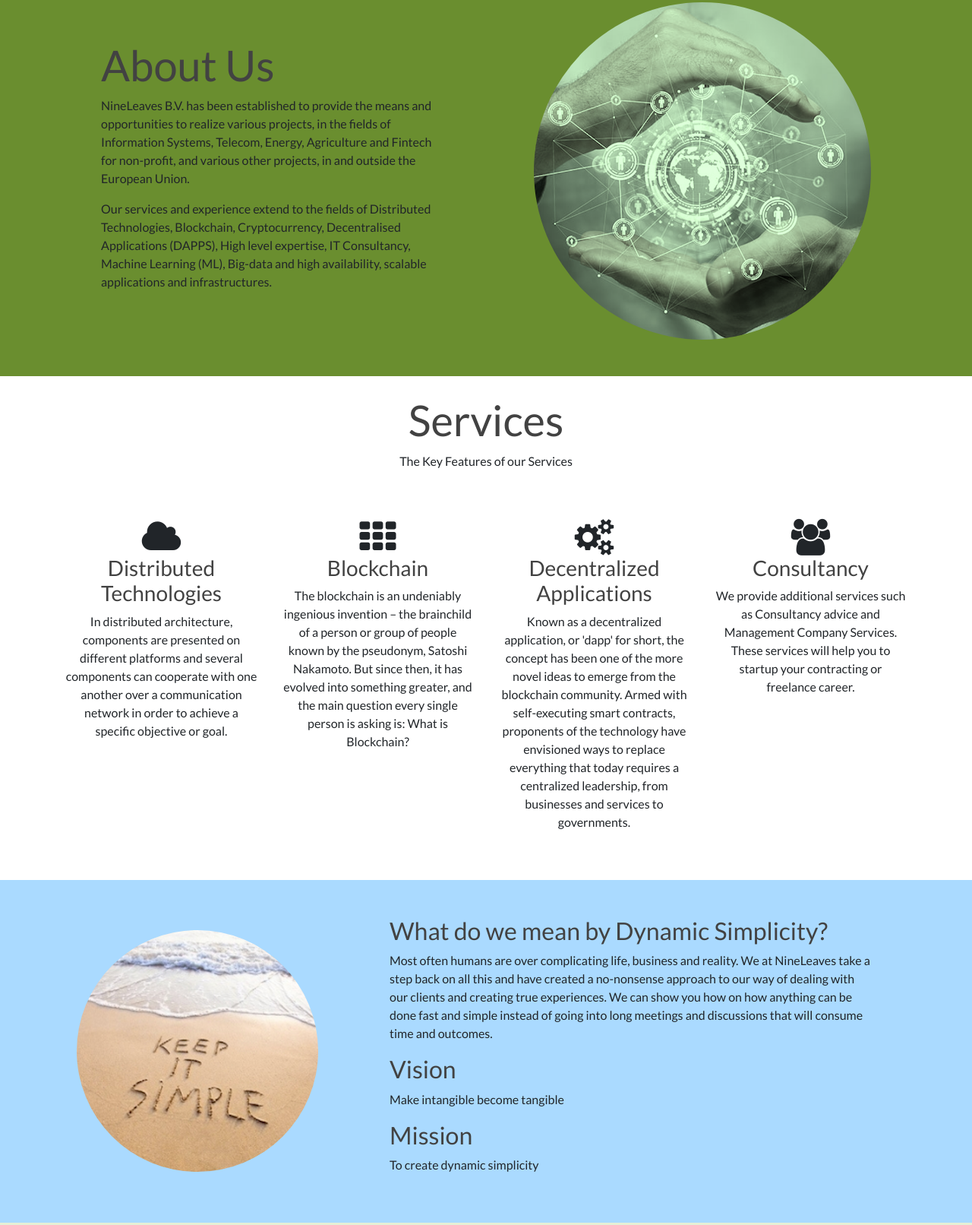
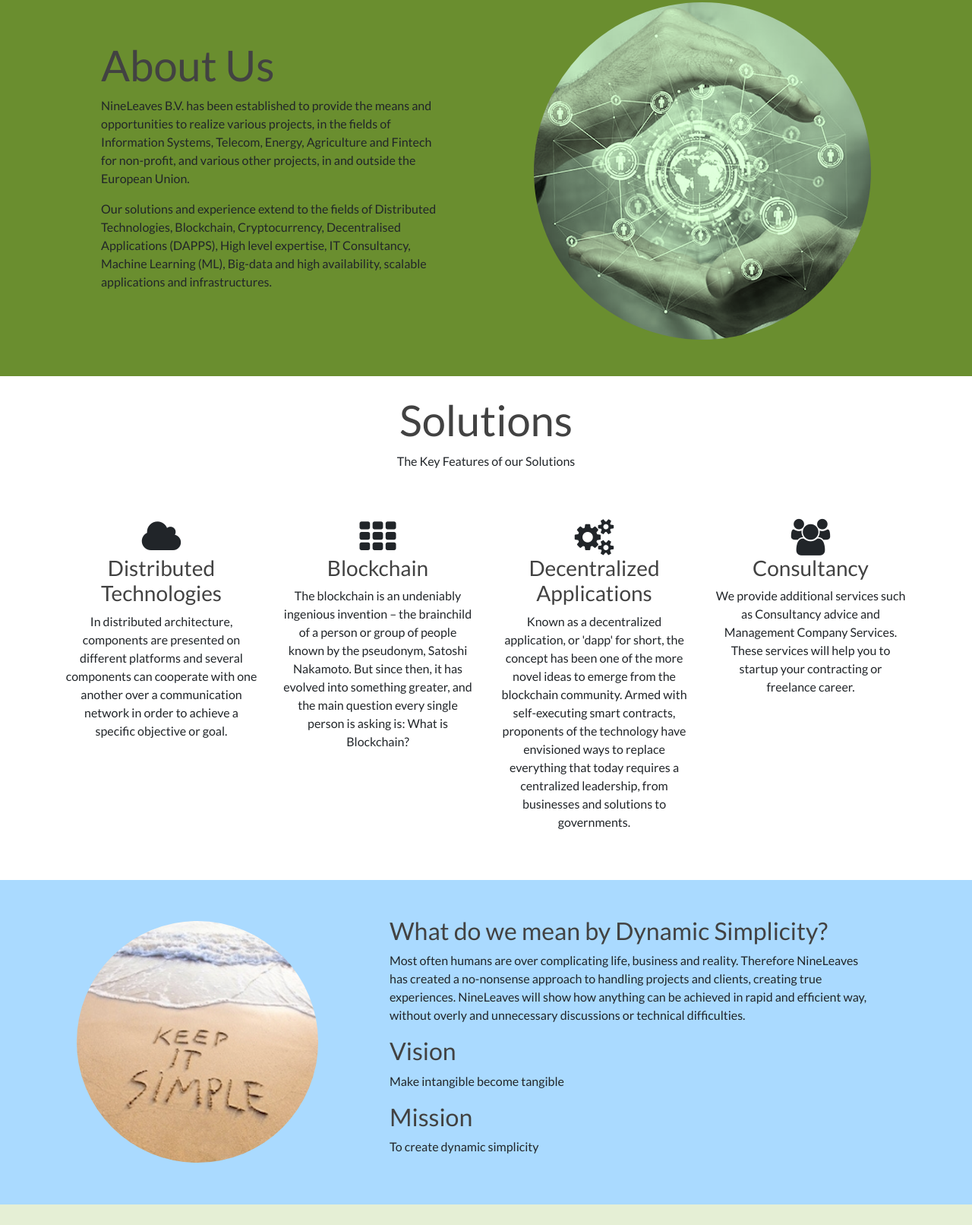
Before and after one commit to 4dcode/nineleaves.io-website, a plain HTML site: page index.html in a window 1280 px wide. Shown: the part 636-2248 px from the top of the page at 76% size. Drawn offline with Linux system fonts and the light colour scheme; files whose address does not match are found by name.

Commit message:
Final Draft

```diff
--- a/index.html
+++ b/index.html
@@ -51,7 +51,7 @@
               <a class="nav-link page-header__nav-link" href="#about" >About</a>
             </li>
             <li class="nav-item">
-              <a class="nav-link page-header__nav-link" href="#services" >Services</a>
+              <a class="nav-link page-header__nav-link" href="#solutions" >Solutions</a>
             </li>
             <li class="nav-item">
               <a class="nav-link page-header__nav-link" href="#contact" >Contact</a>
@@ -92,7 +92,7 @@
               <h2 class="display-4">About Us</h2>
               <p>NineLeaves B.V. has been established to provide the means and opportunities to realize various projects,
 in the fields of Information Systems, Telecom, Energy, Agriculture and Fintech for non-profit, and various other projects, in and outside the European Union.</p>
-<p>Our services and experience extend to the fields of Distributed Technologies, Blockchain, Cryptocurrency, Decentralised Applications (DAPPS), High level expertise, IT Consultancy, Machine Learning (ML), Big-data and high availability, scalable applications and infrastructures.</p>
+<p>Our solutions and experience extend to the fields of Distributed Technologies, Blockchain, Cryptocurrency, Decentralised Applications (DAPPS), High level expertise, IT Consultancy, Machine Learning (ML), Big-data and high availability, scalable applications and infrastructures.</p>
 <!-- <p>We have a no-nonsense, result oriented approach towards projects and have the end-goal, the delivery of a project, or other agreed targets, as a priority.</p> -->
 
             </div>
@@ -101,12 +101,12 @@
       </div>
     </section>
 
-    <section id="services">
+    <section id="solutions">
       <div class="container">
         <br>
         <div class="sec-title text-center">
-          <h2 class="display-4 wow animated bounceInLeft">Services</h2>
-          <p class="wow animated bounceInRight">The Key Features of our Services</p>
+          <h2 class="display-4 wow animated bounceInLeft">Solutions</h2>
+          <p class="wow animated bounceInRight">The Key Features of our Solutions</p>
         </div>
         <br><br>
         <div class="row">
@@ -137,7 +137,7 @@
                 <i class="fa fa-cogs fa-3x"></i>
               </div>
               <h3>Decentralized Applications</h3>
-              <p>Known as a decentralized application, or 'dapp' for short, the concept has been one of the more novel ideas to emerge from the blockchain community. Armed with self-executing smart contracts, proponents of the technology have envisioned ways to replace everything that today requires a centralized leadership, from businesses and services to governments.</p>
+              <p>Known as a decentralized application, or 'dapp' for short, the concept has been one of the more novel ideas to emerge from the blockchain community. Armed with self-executing smart contracts, proponents of the technology have envisioned ways to replace everything that today requires a centralized leadership, from businesses and solutions to governments.</p>
             </div>
           </div>
 
@@ -164,7 +164,9 @@
           <div class="col-lg-8 order-lg-2">
             <div class="p-5">
               <h2 class="display-6">What do we mean by Dynamic Simplicity?</h2>
-              <p class="display-7">Most often humans are over complicating life, business and reality. We at NineLeaves take a step back on all this and have created a no-nonsense approach to our way of dealing with our clients and creating true experiences. We can show you how on how anything can be done fast and simple instead of going into long meetings and discussions that will consume  time and outcomes.</p>
+              <p class="display-7">Most often humans are over complicating life, business and reality.
+Therefore NineLeaves has created a no-nonsense approach to handling projects and clients, creating true experiences.
+NineLeaves will show how anything can be achieved in rapid and efficient way, without overly and unnecessary discussions or technical difficulties.</p>
               <h2 class="headline">Vision</h2>
               <p class="display-7">Make intangible become tangible</p>
               <h2 class="headline">Mission</h2>
```
